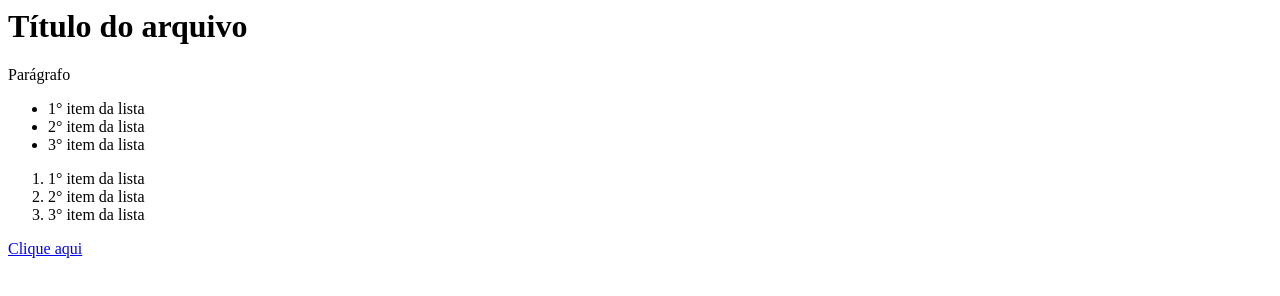
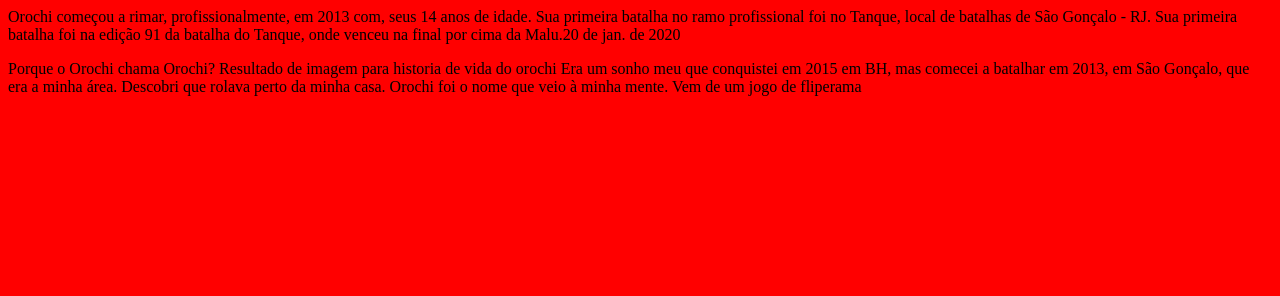
Before and after one commit to marianakennedy1/paginaDaInternet, a plain HTML site: page index.html in a window 1280 px wide. Drawn offline with Linux system fonts and the light colour scheme.

Commit message:
Add files via upload

```diff
--- a/index.html
+++ b/index.html
@@ -1,21 +1,16 @@
 <html>
-  <head>
-  <title> Título do arquivo </title>
-  <link rel="stylesheet" type="text/css" href="style.css">
-  </head>
-  <body>
-    <h1> Título do arquivo </h1>
-    <p> Parágrafo </p>
-    <ul>
-      <li> 1° item da lista </li>
-      <li> 2° item da lista </li>
-      <li> 3° item da lista </li>
-    </ul>
-    <ol>
-      <li> 1° item da lista </li>
-      <li> 2° item da lista </li>
-      <li> 3° item da lista </li>
-      </ol>
-      <a href = https://www.google.com > Clique aqui </a>
+      <head>
+         <link rel="stylesheet" href="stely.css">
+            <title> Biografia de Orochi </title>
+    <head>
+    <body>
+
+          <p> Orochi começou a rimar, profissionalmente, em 2013 com, seus
+            14 anos de idade. Sua primeira batalha no ramo profissional foi no Tanque, local de batalhas de São Gonçalo -
+             RJ. Sua primeira batalha foi na edição 91 da batalha do Tanque, onde venceu na final por cima da Malu.20 de jan. de 2020 </p>
+          Porque o Orochi chama Orochi?
+          Resultado de imagem para historia de vida do orochi
+          Era um sonho meu que conquistei em 2015 em BH, mas comecei a batalhar em 2013, em São Gonçalo, que era a minha área. Descobri
+           que rolava perto da minha casa. Orochi foi o nome que veio à minha mente. Vem de um jogo de fliperama
   </body>
 </html>
--- /dev/null
+++ b/stely.css
@@ -0,0 +1,8 @@
+body{
+     background-color: red
+}
+h1{
+  background-color: gray
+  margin:100 px
+  padding:200 px
+}
```
